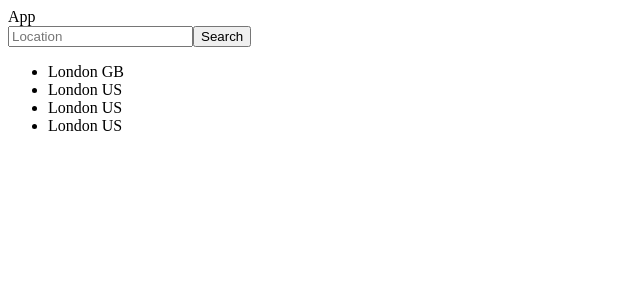
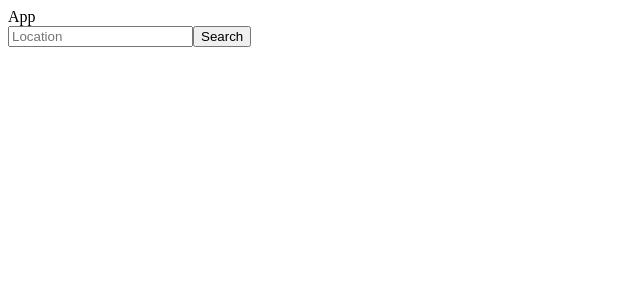
Before and after one commit to gibbok/react-redux-weather-app, a React app: page / in a window 1280 px wide. Shown: the top 300 px of the page, without its empty margins (0-640 px from the left). Built offline with nearby package versions, Linux system fonts and the light colour scheme; what redux-promise-middleware would draw is missing.

Commit message:
Add code refactory

```diff
--- a/src/locationFinder/locationFinderReducer.js
+++ b/src/locationFinder/locationFinderReducer.js
@@ -11,26 +11,6 @@ const initialState = {
   // },
   locationFinder: {
     data: [
-      {
-        id: 2643743,
-        name: 'London',
-        country: 'GB'
-      },
-      {
-        id: 4119617,
-        name: 'London',
-        country: 'US'
-      },
-      {
-        id: 4298960,
-        name: 'London',
-        country: 'US'
-      },
-      {
-        id: 4517009,
-        name: 'London',
-        country: 'US'
-      }
     ],
     app: {
       isFetching: false
@@ -67,21 +47,29 @@ const initialState = {
   }
 }
 
-const updateLocationFinderData = (state, action) => {
-  const locations = action.payload.list.map(({ id, name, sys: { country } }) => ({ id, name, country }));
+const updateAppIsFetching = (state, action, value) => {
+  return dotProp.set(state, 'locationFinder.app.isFetching', value)
+}
+
+const updateData = (state, action) => {
+  const locations = action.payload.list.map(({ id, name, sys: { country } }) => ({ id, name, country }))
   return dotProp.set(state, 'locationFinder.data', locations)
 }
 
-const updateLocationFinderInputValue = (state, action) => {
+const updateUiInputValue = (state, action) => {
   return dotProp.set(state, 'locationFinder.ui.inputValue', action.payload)
 }
 
-function locationFinderReducer(state = initialState, action) {
+function locationFinderReducer (state = initialState, action) {
+  console.log(action.type)
   switch (action.type) {
+    case 'GET_FIND_PENDING':
+      return updateAppIsFetching(state, action, true)
     case 'GET_FIND_FULFILLED':
-      return updateLocationFinderData(state, action)
+      updateAppIsFetching(state, action, false)
+      return updateData(state, action)
     case 'SET_FIND_VALUE':
-      return updateLocationFinderInputValue(state, action)
+      return updateUiInputValue(state, action)
     default:
       return state
   }
--- a/src/locationFinder/locationFinderSearchContainer.js
+++ b/src/locationFinder/locationFinderSearchContainer.js
@@ -1,6 +1,5 @@
 import { connect } from 'react-redux'
 import LocationFinderSearch from './locationFinderSearch'
-import app from './locationFinderReducer'
 import { getFindLocations, setFinderSearchValue } from './locationFinderSearchActions'
 import store from '../app/store'
 
@@ -20,7 +19,7 @@ const mapDispatchToProps = (dispatch) => {
   return {
     onLocationSearchClick: (e) => {
       e.preventDefault()
-      let value = store.getState().locationFinderReducer.locationFinder.ui.inputValue;
+      let value = store.getState().locationFinderReducer.locationFinder.ui.inputValue
       store.dispatch(getFindLocations(value))
       console.log('click on search')
     },
```
Also changed, not shown: src/locationFinder/locationFinderSearchActions.js (line endings or trailing spaces).
